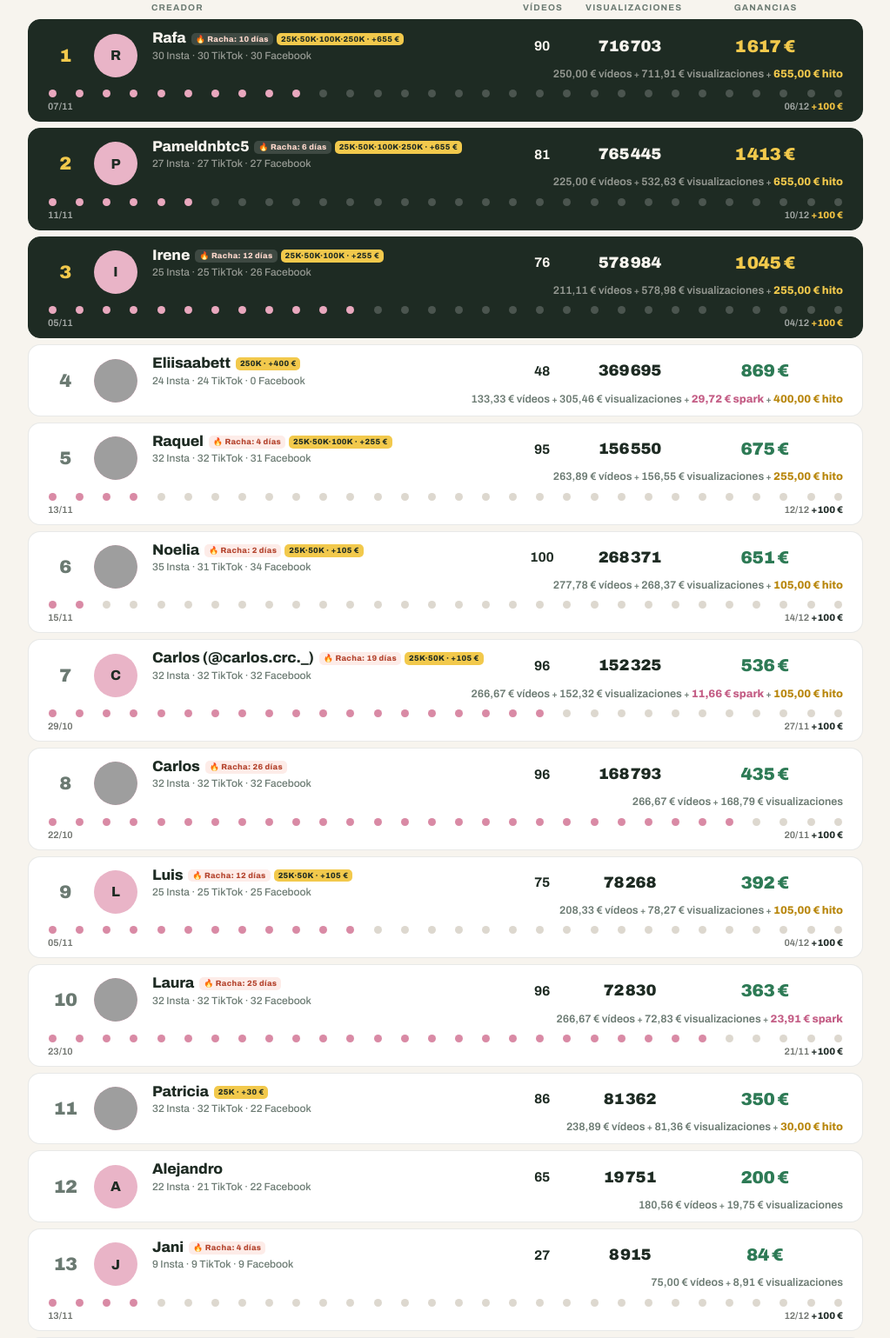
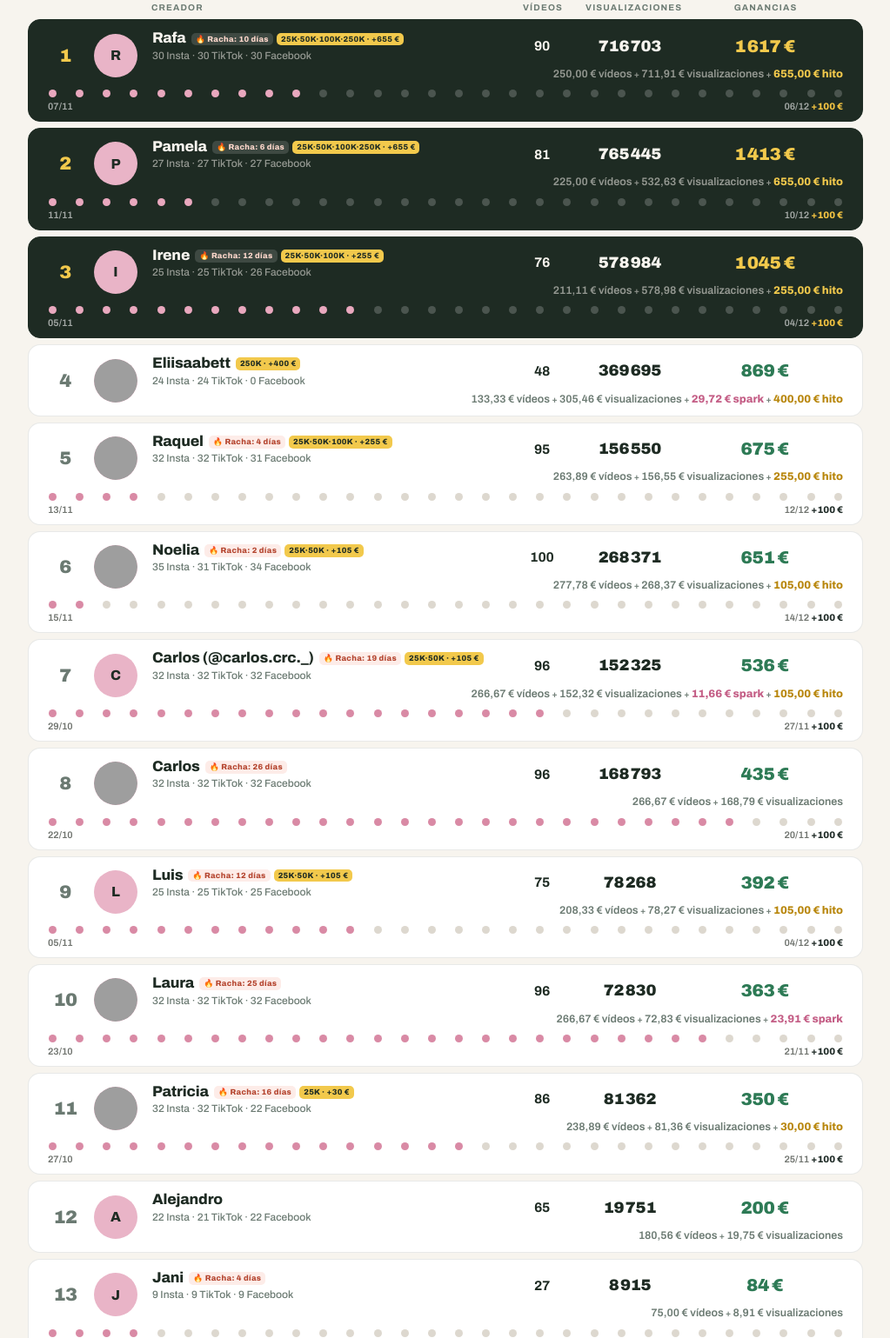
Before and after one commit to creator-ugc/creator-ugc.github.io, a plain HTML site: page novembre/es/index.html in a window 1280 px wide. Shown: the part 335-1874 px from the top of the page at 87% size, without its empty margins (128-1151 px from the left). Drawn offline with Linux system fonts and the light colour scheme; grey boxes are pictures that could not be loaded.

Commit message:
Classements du 17/11/2026

```diff
--- a/novembre/es/index.html
+++ b/novembre/es/index.html
@@ -264,7 +264,7 @@
   <div class="row top">
     <div class="rank">2</div>
     <div class="ava">P</div>
-    <div class="who"><div class="name">Pameldnbtc5<span class="badges"><span class="b bf">🔥 Racha: 6 días</span><span class="b">25K·50K·100K·250K · +655&nbsp;€</span></span></div><div class="sub">27 Insta · 27 TikTok · 27 Facebook</div></div>
+    <div class="who"><div class="name">Pamela<span class="badges"><span class="b bf">🔥 Racha: 6 días</span><span class="b">25K·50K·100K·250K · +655&nbsp;€</span></span></div><div class="sub">27 Insta · 27 TikTok · 27 Facebook</div></div>
     <div class="cell c-vid"><span class="lbl">Vídeos</span><span class="num">81</span></div>
     <div class="cell c-vue"><span class="lbl">Visualizaciones</span><span class="num views">765 445</span></div>
     <div class="cell c-eur"><span class="lbl">Ganancias</span><span class="euro">1 413 €</span></div>
@@ -345,12 +345,12 @@
   <div class="row">
     <div class="rank">11</div>
     <div class="ava">P<span class="ph" style="background-image:url(https://static.metricool.com/brand-logo/202610/7540925-file-13908683418881821635.jpg)"></span></div>
-    <div class="who"><div class="name">Patricia<span class="badges"><span class="b">25K · +30&nbsp;€</span></span></div><div class="sub">32 Insta · 32 TikTok · 22 Facebook</div></div>
+    <div class="who"><div class="name">Patricia<span class="badges"><span class="b bf">🔥 Racha: 16 días</span><span class="b">25K · +30&nbsp;€</span></span></div><div class="sub">32 Insta · 32 TikTok · 22 Facebook</div></div>
     <div class="cell c-vid"><span class="lbl">Vídeos</span><span class="num">86</span></div>
     <div class="cell c-vue"><span class="lbl">Visualizaciones</span><span class="num views">81 362</span></div>
     <div class="cell c-eur"><span class="lbl">Ganancias</span><span class="euro">350 €</span></div>
     <div class="brk"><span class="n">238,89 € vídeos</span> + <span class="n">81,36 € visualizaciones</span> + <span class="n p">30,00 € hito</span></div>
-  </div>
+<div class="goal"><div class="dots"><i class="on"></i><i class="on"></i><i class="on"></i><i class="on"></i><i class="on"></i><i class="on"></i><i class="on"></i><i class="on"></i><i class="on"></i><i class="on"></i><i class="on"></i><i class="on"></i><i class="on"></i><i class="on"></i><i class="on"></i><i class="on"></i><i></i><i></i><i></i><i></i><i></i><i></i><i></i><i></i><i></i><i></i><i></i><i></i><i></i><i></i></div><div class="dlbl"><span class="dg">27/10</span><span class="dd">25/11 <b>+100&nbsp;€</b></span></div></div>  </div>
   <div class="row">
     <div class="rank">12</div>
     <div class="ava">A</div>
```
Also changed, not shown: bureau-9164745ccc93/index.html (+1 -1 lines), bureau-9164745ccc93/pilotage.html (+1 -1 lines).
